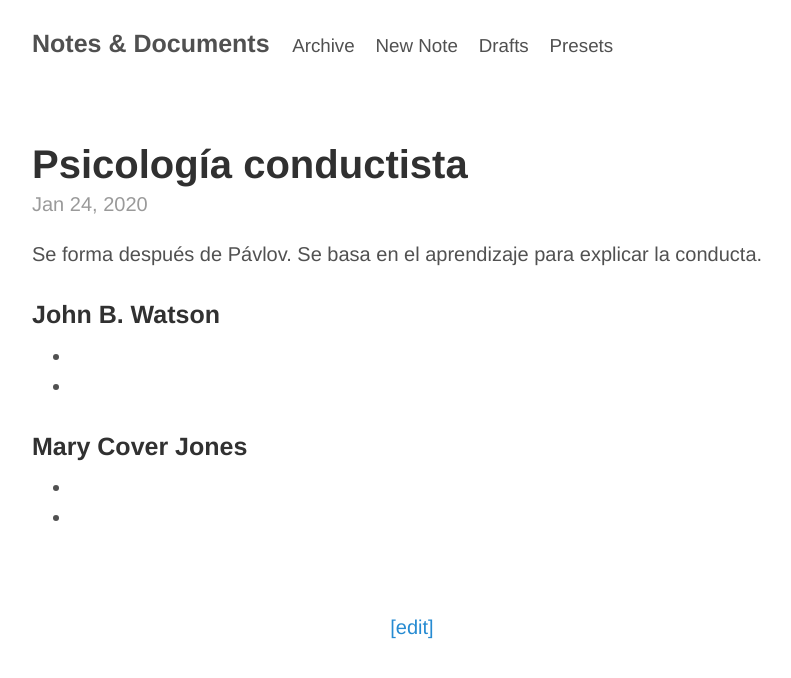
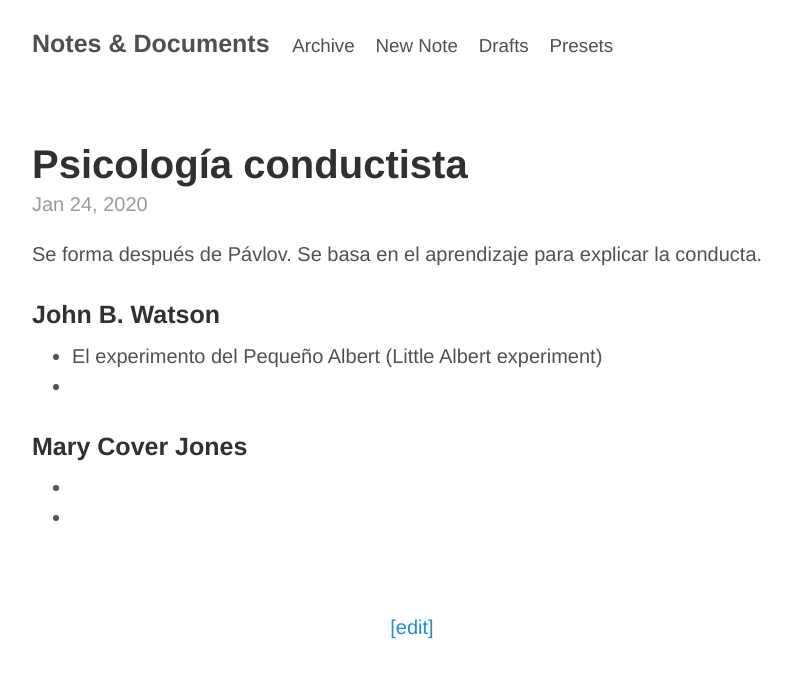
Before and after one commit to alex-esc/notes, a Jekyll site: the page built from _posts/2020-01-24-intro-conductista.md, in a window 1280 px wide. Shown: the top 678 px of the page, without its empty margins (228-1019 px from the left). Built offline with Jekyll 4.4.1, drawn with Linux system fonts in a browser that asks for light colours.

Commit message:
Update 2020-01-24-intro-conductista.md

```diff
--- a/_posts/2020-01-24-intro-conductista.md
+++ b/_posts/2020-01-24-intro-conductista.md
@@ -11,7 +11,7 @@ Se forma después de Pávlov. Se basa en el aprendizaje para explicar la conduct
 
 ### John B. Watson
 
-*
+* El experimento del Pequeño Albert (Little Albert experiment)
 *
 
 ### Mary Cover Jones
```
